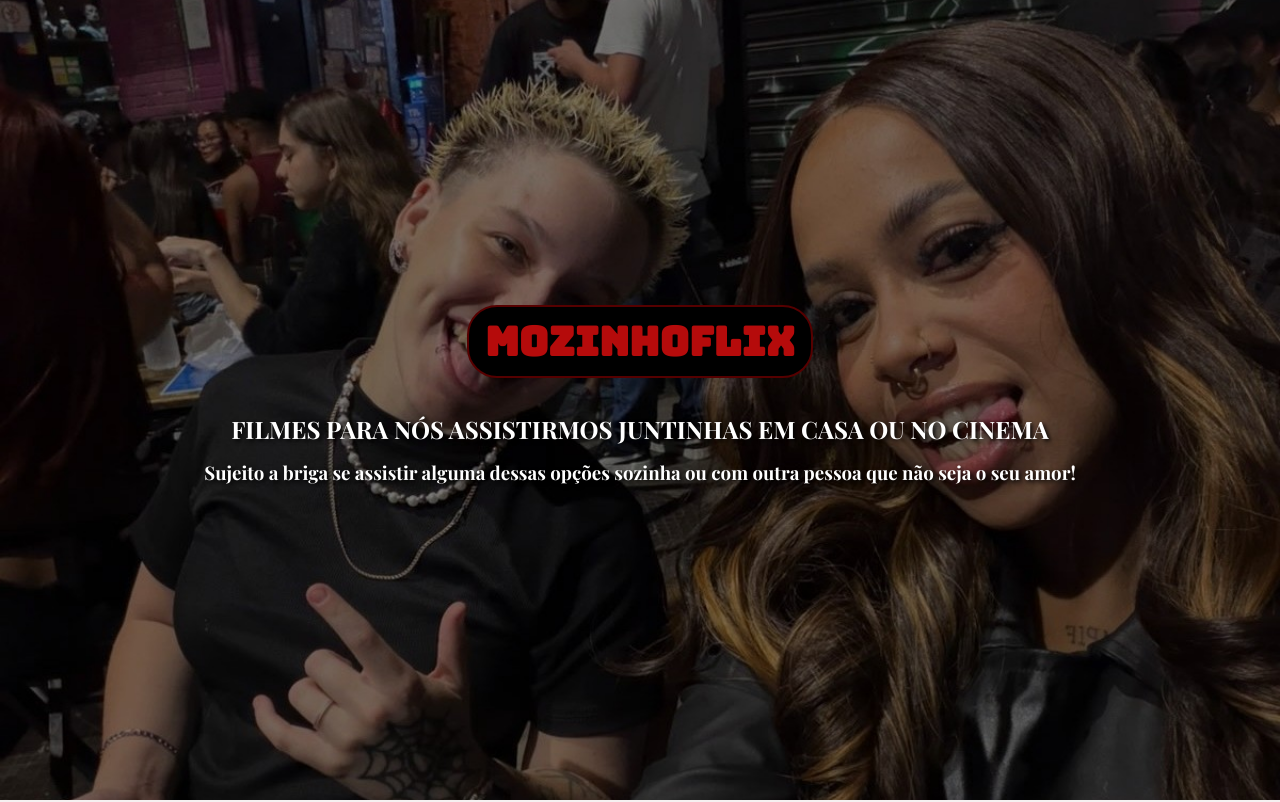
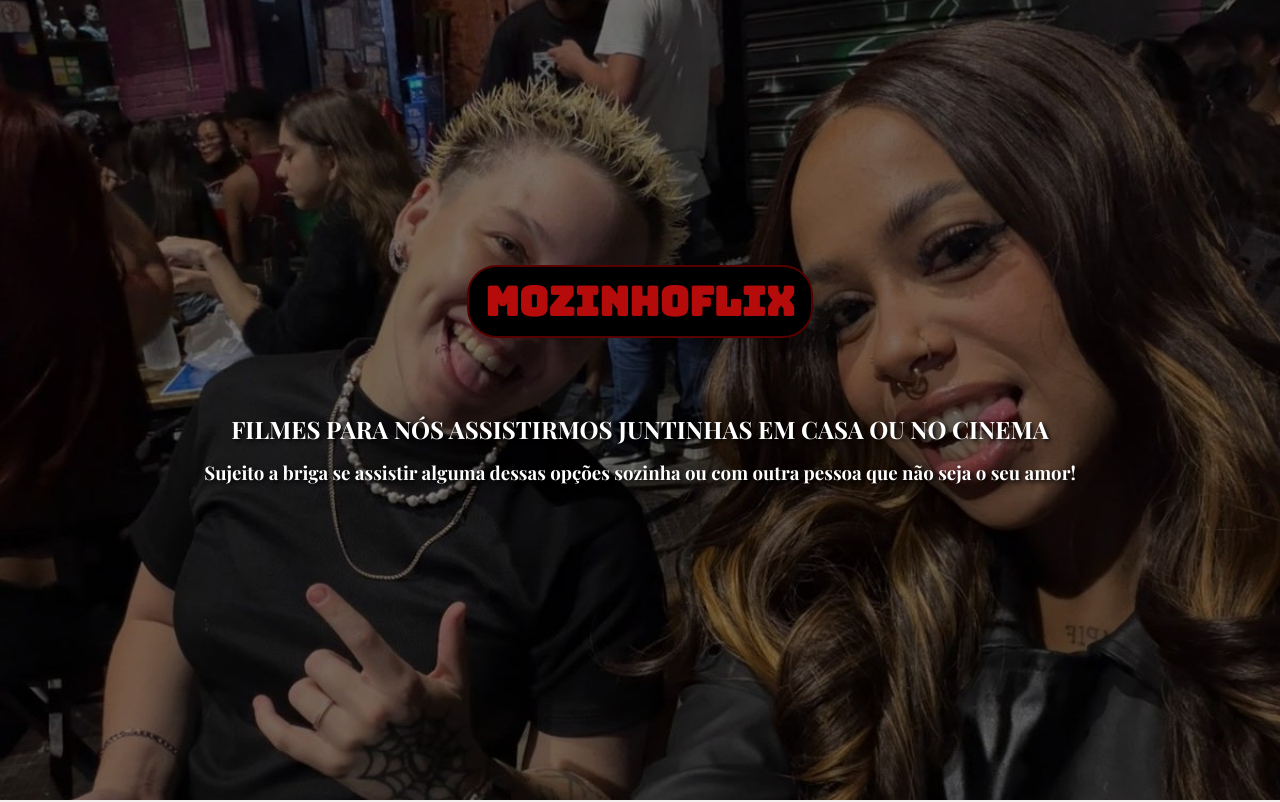
Before and after one commit to alencarr08/mozinhoflix, a plain HTML site: page index.html in a window 1280 px wide. Shown: the top 802 px of the page. Drawn offline with nearby package versions, Linux system fonts and the light colour scheme; no server answers; a web font is replaced by a local one.

Commit message:
Update style.css

```diff
--- a/style.css
+++ b/style.css
@@ -35,7 +35,7 @@ h1 {
     border: 2px solid #560000;
     border-radius: 30px;
     background-color: black;
-    margin-top: -20px;
+    transform: translateY(-40px);
     margin: -10px auto 20px;
     text-align: center;
     font-family: 'Bungee', sans-serif;
```
